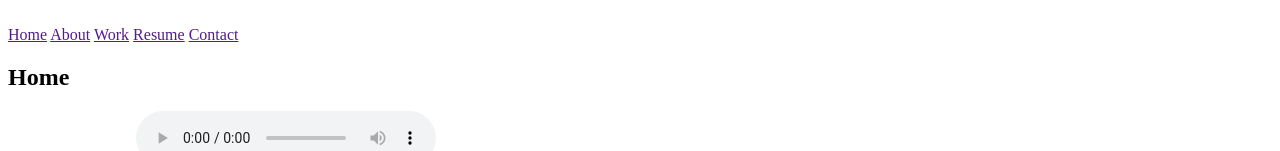
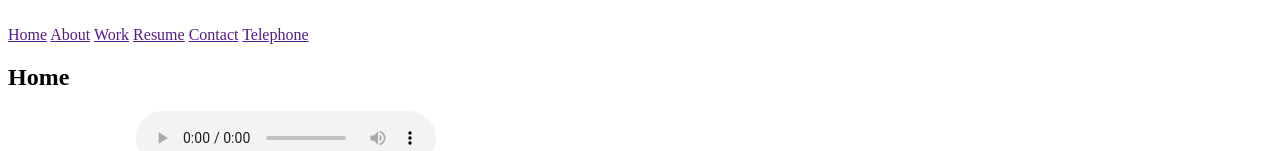
Before and after one commit to afbfdev/depot_html, a plain HTML site: page index.html in a window 1280 px wide. Shown: the top 151 px of the page. Drawn offline with Linux system fonts and the light colour scheme.

Commit message:
modifier

```diff
--- a/index.html
+++ b/index.html
@@ -15,6 +15,7 @@
             <a href="">Work</a>
             <a href="">Resume</a>
             <a href="">Contact</a>
+            <a href="">Telephone</a>
            </nav>
     </header>
         <Section>
```
Also changed, not shown: text.txt (added).
